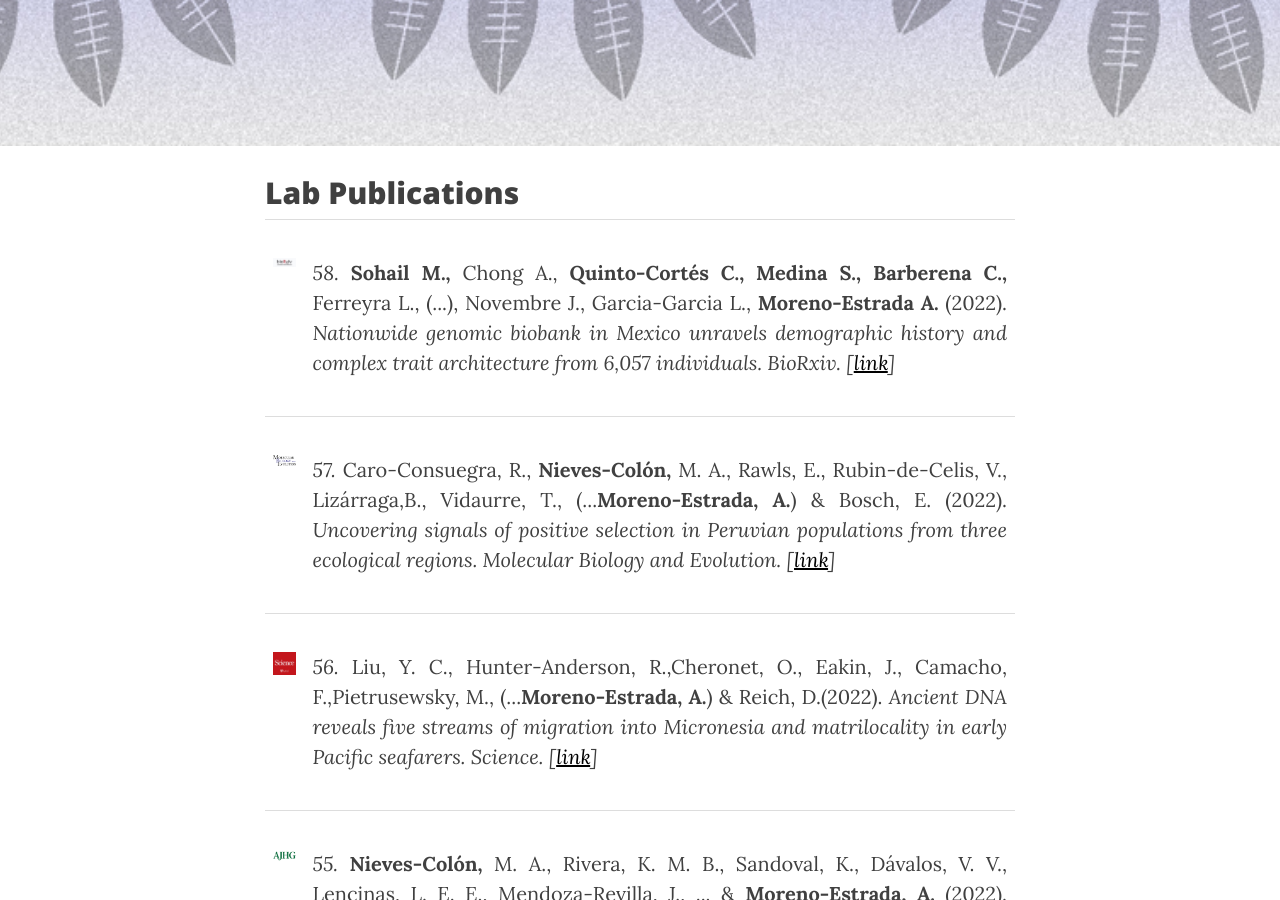
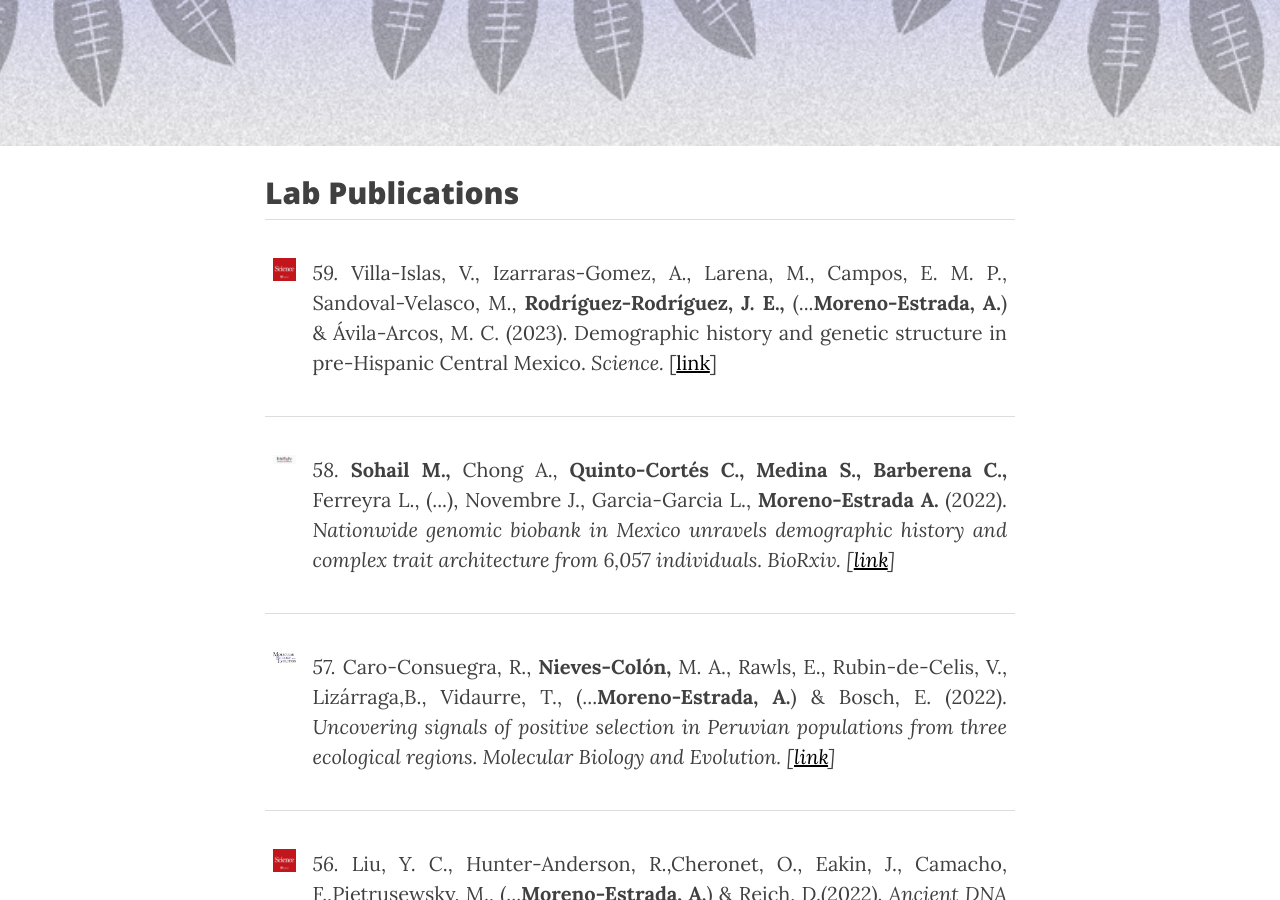
Before and after one commit to milkshakeplustip/milkshakeplustip.github.io, a Jekyll site: the page built from publications.html, in a window 1280 px wide and 900 px high, scrolled down 854 px. Built offline with Jekyll 4.4.1, drawn with Linux system fonts in a browser that asks for light colours; nearby versions of some CDN libraries.

Commit message:
Update 2023 first paper

```diff
--- a/publications.html
+++ b/publications.html
@@ -8,8 +8,14 @@ order: 4
 <p></p>
 <h2>Lab Publications</h2>
 <table style="width:100%">
+		<td><p style="text-align:justify"><img src="/img/publications/science-logo.jpeg" alt="Science" height="200" width="200"></p></td>
+		<td><p style="text-align:justify"><i>59.</i> Villa-Islas, V., Izarraras-Gomez, A., Larena, M., Campos, E. M. P., Sandoval-Velasco, M., <b>Rodríguez-Rodríguez, J. E.,</b> (...<b>Moreno-Estrada, A.</b>) & Ávila-Arcos, M. C. (2023). Demographic history and genetic structure in pre-Hispanic Central Mexico. <i> Science. </i>[<a href="https://doi.org/10.1126/science.add6142">link</a>]</td>
+
+
+	</tr>
+	<tr>
 		<td><p style="text-align:justify"><img src="/img/publications/biorxiv_logo.jpg" alt="BioRxiv" height="200" width="200"></p></td>
-	<td><p style="text-align:justify"><i>58.</i> <b>Sohail M.,</b> Chong A., <b>Quinto-Cortés C.,</b> <b>Medina S.,</b> <b>Barberena C.,</b> Ferreyra L., (...), Novembre J., Garcia-Garcia L., <b>Moreno-Estrada A.</b> (2022). <i> Nationwide genomic biobank in Mexico unravels demographic history and complex trait architecture from 6,057 individuals. <i> BioRxiv. </i>[<a href="https://doi.org/10.1101/2022.07.11.499652">link</a>]</td>
+		<td><p style="text-align:justify"><i>58.</i> <b>Sohail M.,</b> Chong A., <b>Quinto-Cortés C.,</b> <b>Medina S.,</b> <b>Barberena C.,</b> Ferreyra L., (...), Novembre J., Garcia-Garcia L., <b>Moreno-Estrada A.</b> (2022). <i> Nationwide genomic biobank in Mexico unravels demographic history and complex trait architecture from 6,057 individuals. <i> BioRxiv. </i>[<a href="https://doi.org/10.1101/2022.07.11.499652">link</a>]</td>
 	</tr>
 	<tr>
 		<td><p style="text-align:justify"><img src="/img/publications/MBE_logo.png" alt="MBE" height="200" width="200"></p></td>
```
